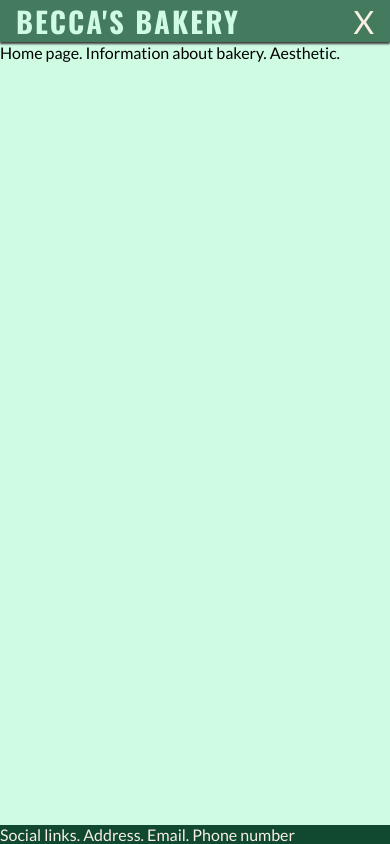
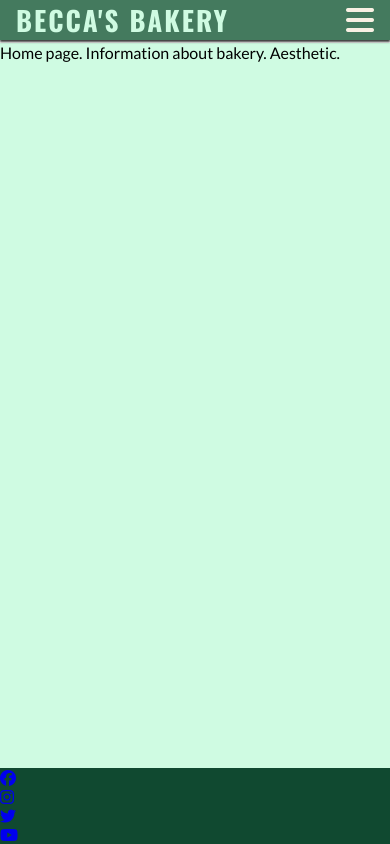
Before and after one commit to lucyfoster13/Beccas-Bakery, a plain HTML site: page index.html in a window 390 px wide. Drawn offline with nearby package versions, Linux system fonts and the light colour scheme.

Commit message:
Add logos to social link and replace menu bar x with logo

```diff
--- a/assets/css/style.css
+++ b/assets/css/style.css
@@ -42,7 +42,7 @@
     text-transform: uppercase;
     letter-spacing: 2px;
     color: #CFFBE2;
-    font-size: 180%;
+    font-size: 170%;
 
 }
 
@@ -60,6 +60,7 @@
 .active {
     border-bottom: 1px solid #F8F0E3;
 }
+
 
 /*Navbar styles with dropdown toggle*/
 nav {
@@ -104,6 +105,7 @@
     background-color: #104930;
     color: #F8F0E3;
     display: flex;
+
 }
 
 /*Media query: tablets and larger (768px and up)*/
--- a/index.html
+++ b/index.html
@@ -16,6 +16,7 @@
     <link rel="manifest" href="/site.webmanifest">
     <!--Stylesheet-->
     <link rel="stylesheet" href="assets/css/style.css">
+
 </head>
 
 <body>
@@ -25,7 +26,7 @@
             <h1 id="logo">Becca's Bakery</h1>
         </a>
         <input type="checkbox" id="nav-toggle" name="nav-toggle">
-        <label for="nav-toggle" class="nav-toggle-label">X</i></label>
+        <label for="nav-toggle" class="nav-toggle-label"><i class="fa-solid fa-bars"></i></i></label>
         <nav>
             <ul id="menu">
                 <li><a href="" class="active">About Us</a></li>
@@ -39,8 +40,16 @@
     <main> Home page. Information about bakery. Aesthetic.</main>
 
     <!--Footer-->
-    <footer>Social links. Address. Email. Phone number</footer>
-
+    <footer>
+        <ul>
+            <li><a href="https://www.facebook.com/" target="_blank" rel="noopener" aria-label="Visit our Facebook page. Opens in a new tab."><i class="fa-brands fa-facebook"></i></a></li>
+            <li><a href="https://www.instagram.com/"target="_blank" rel="noopener" aria-label="Visit our Instagram page. Opens in a new tab."><i class="fa-brands fa-instagram"></i></a></li>
+            <li><a href="https://www.twitter.com/" target="_blank" rel="noopener" aria-label="Visit our Twitter page. Opens in a new tab."><i class="fa-brands fa-twitter"></i></a></li>
+            <li><a href="https://www.youtube.com/" target="_blank" rel="noopener" aria-label="Visit our Youtube page. Opens in a new tab."><i class="fa-brands fa-youtube"></i></a></li>
+        </ul>
+    </footer>
+    <!--Font Awesome Kit-->
+    <script src="https://kit.fontawesome.com/94c71cf050.js" crossorigin="anonymous"></script>
 </body>
 
 </html>
```
